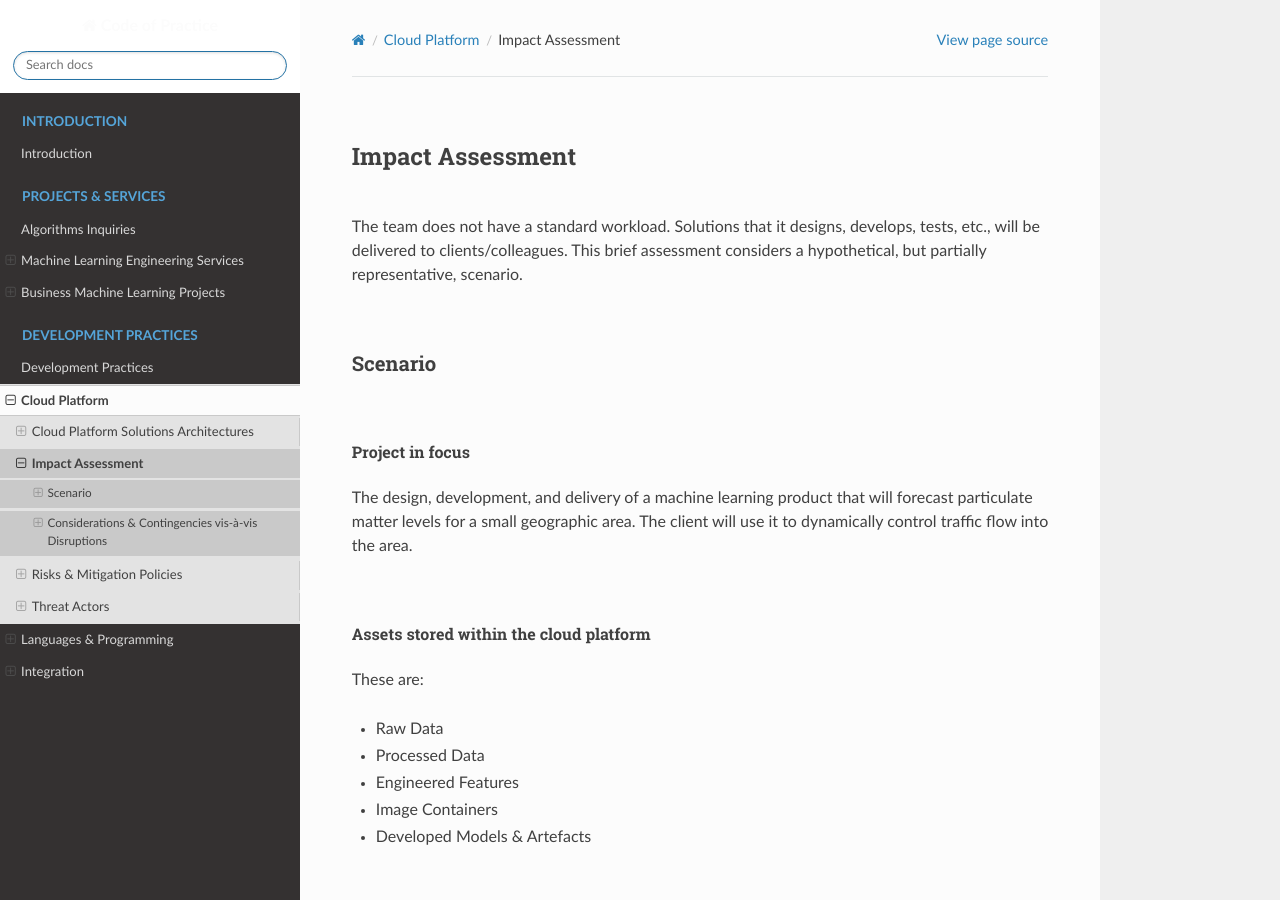
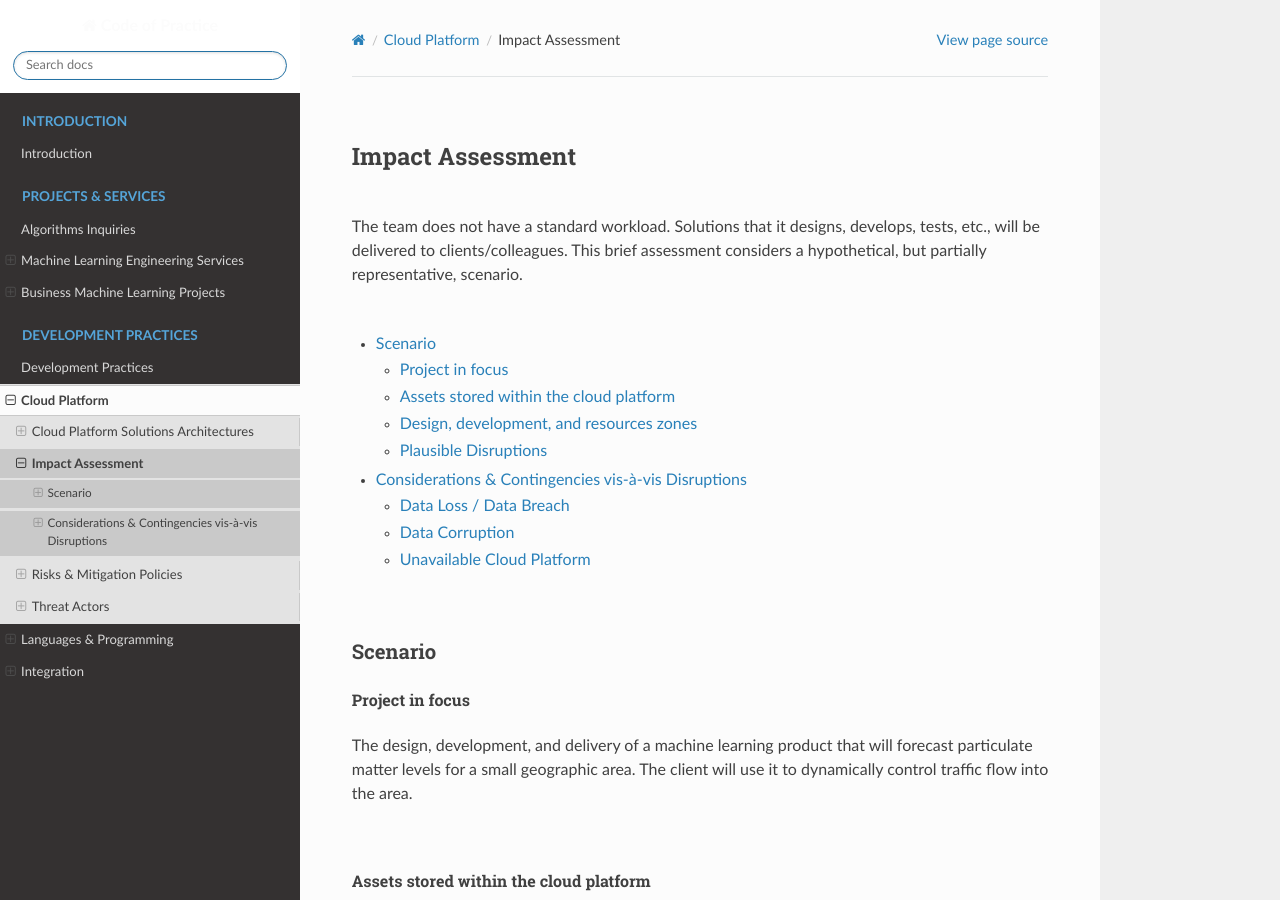
Before and after one commit to thereferences/practice, a Sphinx documentation site: the page built from docs/source/development/cloud/impact.md, in a window 1280 px wide and 900 px high. Built offline with Sphinx 7.4.7 and the Read the Docs theme 2.0.0, drawn with Linux system fonts in a browser that asks for light colours.

Commit message:
Update docs/source/development/cloud/impact.md

````diff
--- a/docs/source/development/cloud/impact.md
+++ b/docs/source/development/cloud/impact.md
@@ -9,10 +9,14 @@ clients/colleagues. This brief assessment considers a hypothetical, but partiall
 
 <br>
 
+```{contents}
+:local:
+```
+
+<br>
 
 ## Scenario
 
-<br>
 
 ### Project in focus
 
````
